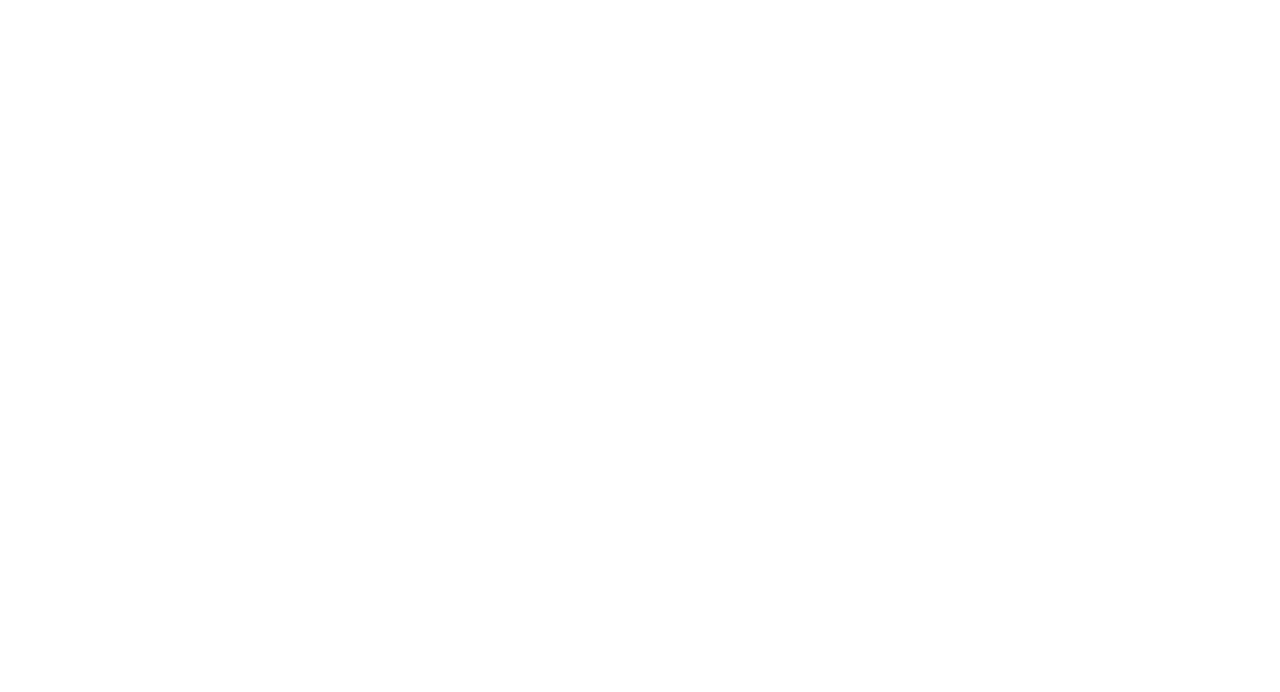
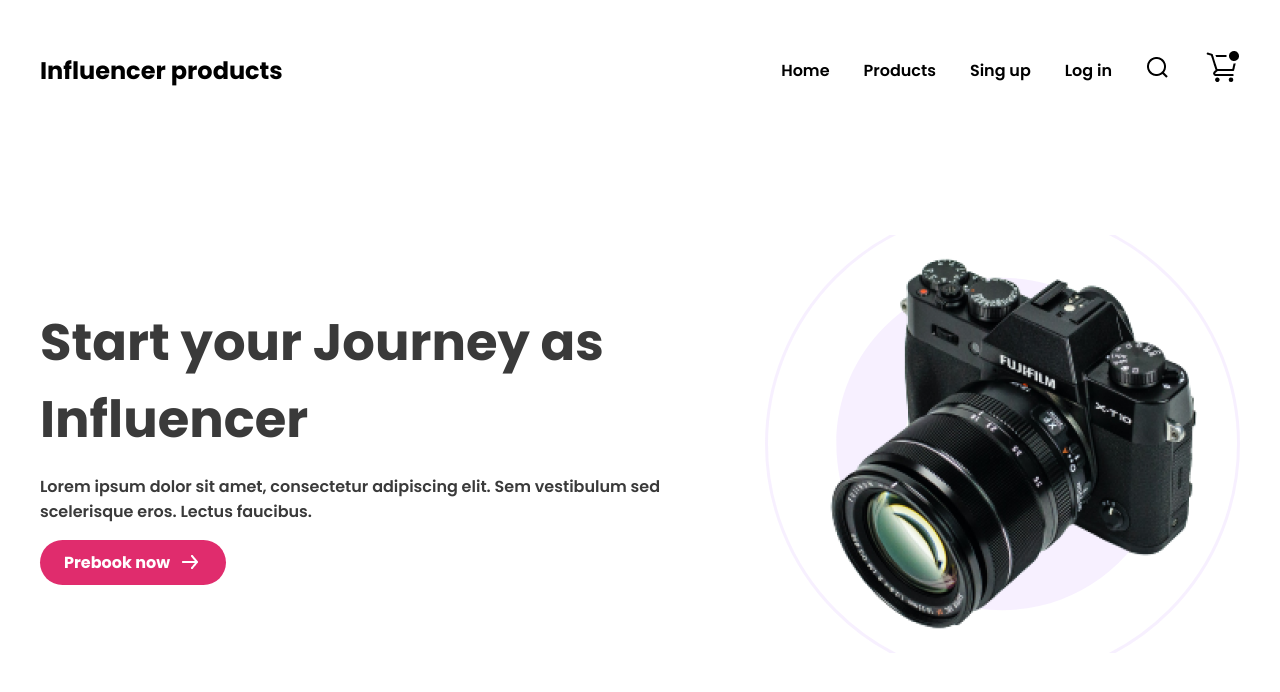
Before and after one commit to md-alamin2/influlencer-gear-project, a plain HTML site: page index.html in a window 1280 px wide. Drawn offline with Linux system fonts and the light colour scheme.

Commit message:
added header

```diff
--- a/index.html
+++ b/index.html
@@ -1,12 +1,60 @@
 <!DOCTYPE html>
 <html lang="en">
+
 <head>
     <meta charset="UTF-8">
     <meta name="viewport" content="width=device-width, initial-scale=1.0">
     <link rel="stylesheet" href="styles/style.css">
+    <link rel="preconnect" href="https://fonts.googleapis.com">
+    <link rel="preconnect" href="https://fonts.gstatic.com" crossorigin>
+    <link href="https://fonts.googleapis.com/css2?family=Poppins:wght@400;500;600;700&display=swap" rel="stylesheet">
     <title>landing page</title>
 </head>
+
 <body>
 
+    <header class="header">
+        <nav class="navbar">
+
+            <img class="menu-icon" src="images/menu 1.svg" alt="">
+            <h2 class="logo poppins-bold">Influencer products</h2>
+
+            <ul class="menu">
+                <li>
+                    <a class="poppins-semibold" href="">Home</a>
+                </li>
+                <li>
+                    <a class="poppins-semibold" href="">Products</a>
+                </li>
+                <li>
+                    <a class="poppins-semibold" href="">Sing up</a>
+                </li>
+                <li>
+                    <a class="poppins-semibold" href="">Log in</a>
+                </li>
+                <li>
+                    <a href=""><img src="images/search.png" alt=""></a>
+                </li>
+                <li>
+                    <a href=""><img src="images/cart-outline-badged.png" alt=""></a>
+                </li>
+            </ul>
+        </nav>
+
+        <section class="hero">
+            <div>
+                <h2 class="hero-title poppins-bold">Start your Journey as Influencer</h2>
+                <p class="hero-des poppins-semibold">Lorem ipsum dolor sit amet, consectetur adipiscing elit. Sem vestibulum sed
+                    scelerisque eros. Lectus faucibus.</p>
+                <button class="hero-btn poppins-bold"><span>Prebook now</span> <img src="images/arrow-forward 1.png"
+                        alt=""></button>
+            </div>
+            <div>
+                <img src="images/main-camera.png" alt="main-camera">
+            </div>
+        </section>
+    </header>
+
 </body>
+
 </html>
--- a/styles/style.css
+++ b/styles/style.css
@@ -0,0 +1,94 @@
+/* fonts style */
+.poppins-regular {
+    font-family: "Poppins", serif;
+    font-weight: 400;
+    font-style: normal;
+  }
+
+  .poppins-medium {
+    font-family: "Poppins", serif;
+    font-weight: 500;
+    font-style: normal;
+  }
+
+  .poppins-semibold {
+    font-family: "Poppins", serif;
+    font-weight: 600;
+    font-style: normal;
+  }
+
+  .poppins-bold {
+    font-family: "Poppins", serif;
+    font-weight: 700;
+    font-style: normal;
+  }
+
+*{
+    margin: 0;
+}
+
+/* header section styles */
+
+.header{
+    max-width: 1200px;
+    margin: 0 auto;
+}
+/* navbar section style */
+
+.navbar{
+    display: flex;
+    justify-content: space-between;
+    align-items: center;
+    margin-top: 50px;
+}
+.menu-icon{
+    display: none;
+}
+.logo{
+    font-size: 1.5rem;
+}
+.menu{
+    display: flex;
+    gap: 34px;
+    align-items: center;
+    list-style: none;
+}
+
+.menu a{
+    text-decoration: none;
+    color: black;
+    font-size: 1rem;
+}
+
+/* hero section styles */
+
+.hero{
+    display: flex;
+    align-items: center;
+    gap: 133px;
+    background-image: url("../images/hero-bg.svg");
+    background-repeat: no-repeat;
+    background-position: right;
+    margin-top: 145px;
+}
+.hero-title{
+    font-size: 3.2rem;
+    color: rgba(58, 58, 58, 1);
+}
+.hero-des{
+    font-size: 1rem;
+    color: rgba(58, 58, 58, 1);
+    margin-top: 16px;
+}
+.hero-btn{
+    background-color: rgba(224, 44, 109, 1);
+    color: white;
+    font-size: 1rem;
+    display: flex;
+    gap: 8px;
+    align-items: center;
+    border: none;
+    border-radius: 41px;
+    margin-top: 16px;
+    padding: 10px 24px;
+}
```
Also changed, not shown: images/arrow-forward 1.png (added), images/cart-outline-badged.png (added), images/hero-bg.svg (renamed from images/Circle design.svg), images/menu 1.svg (added), images/search.png (added).
